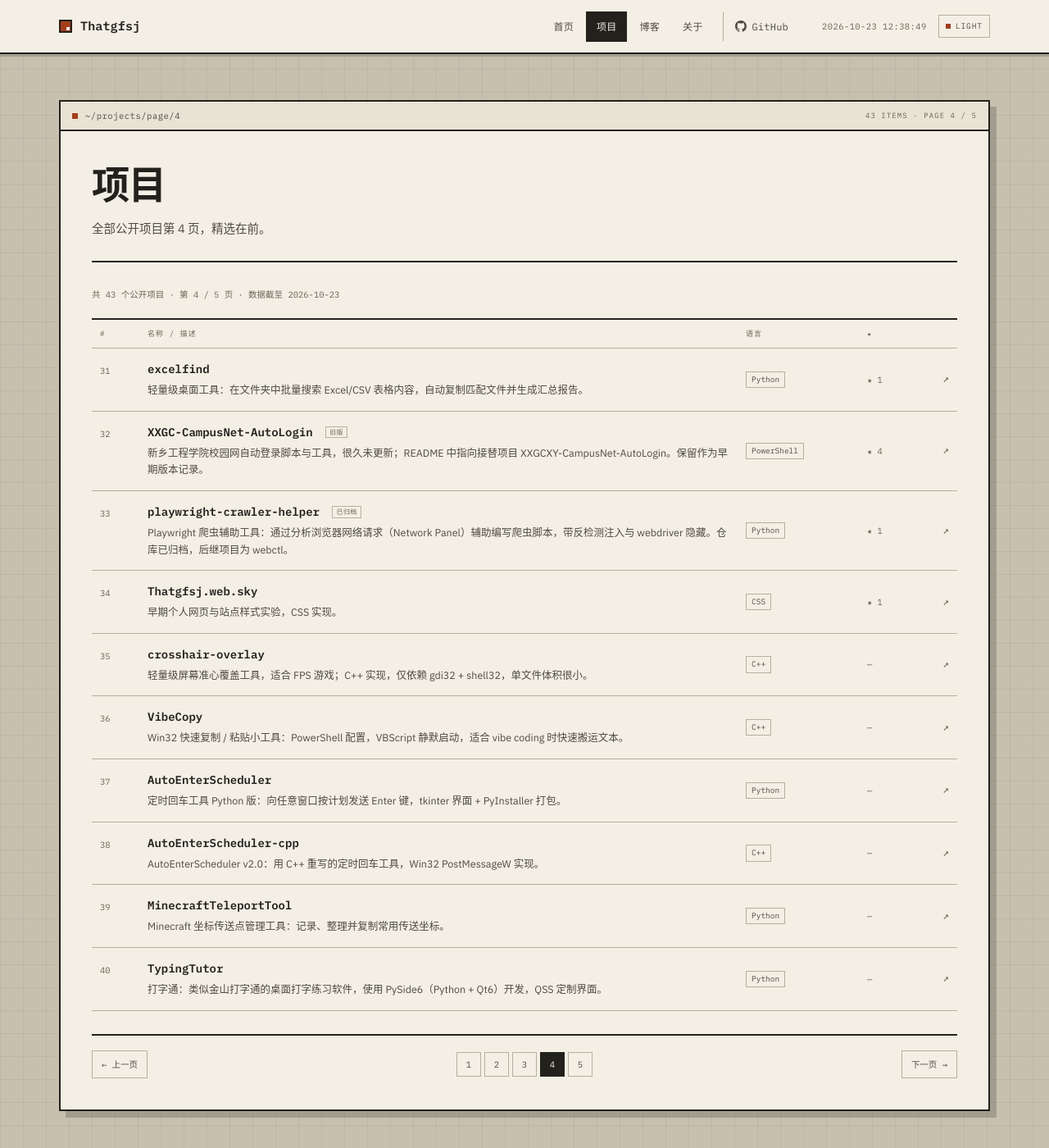
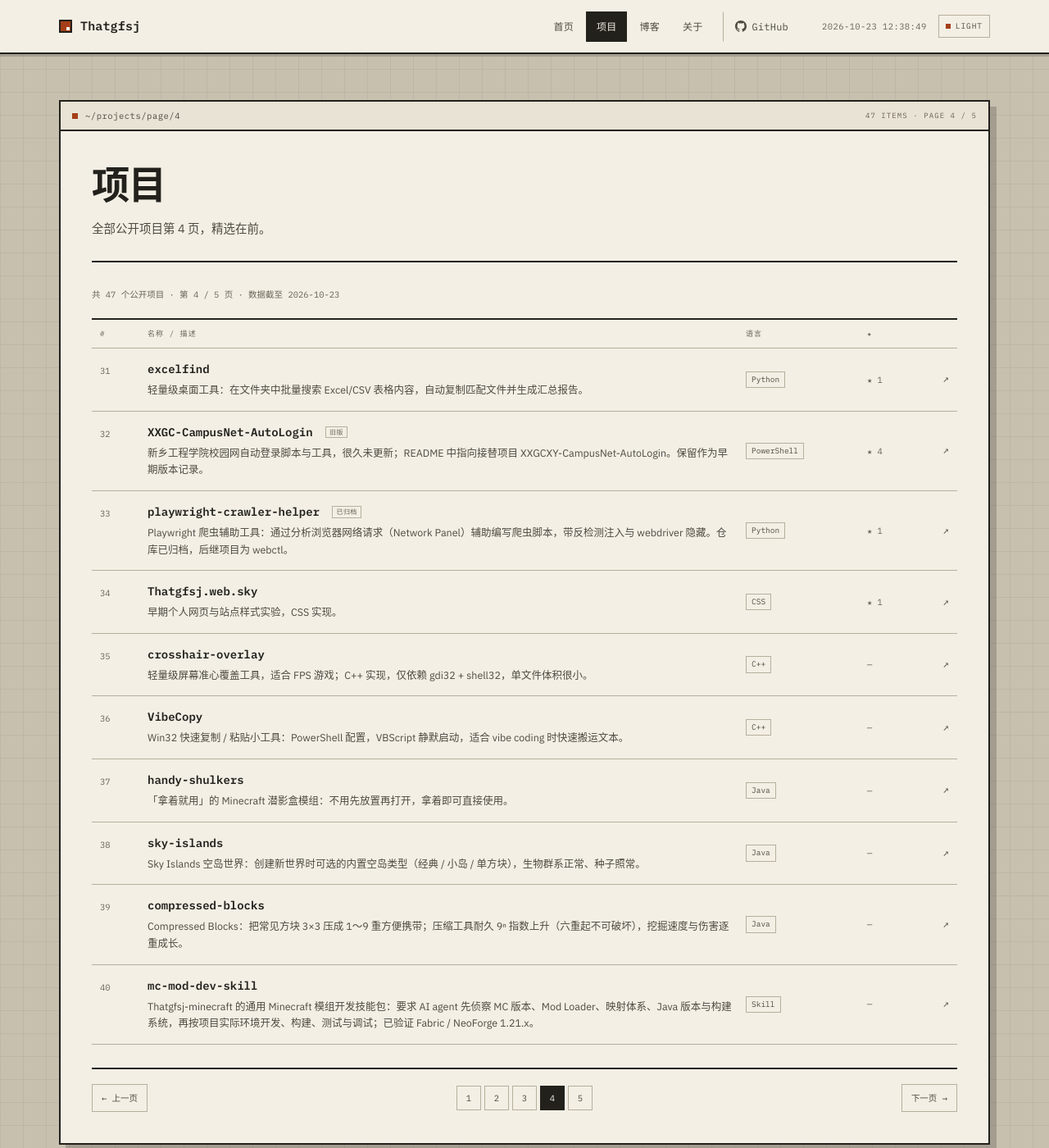
Before and after one commit to Thatgfsj/thatgfsj.github.io, a Jekyll site: the page built from projects/page-4.md, in a window 1280 px wide and 1400 px high. Shown: the whole window at 82% size. Built offline with Jekyll 4.4.1, drawn with Linux system fonts in a browser that asks for light colours.

Commit message:
feat(projects): 补入 Thatgfsj-minecraft 的 4 个组织项目
- handy-shulkers / sky-islands / compressed-blocks / mc-mod-dev-skill
- 项目总数 43 → 47，仍是 10 条/页，共 5 页
- 4 个项目集中放在第 4 页

```diff
--- a/_data/projects.yml
+++ b/_data/projects.yml
@@ -266,6 +266,34 @@
   desc: "Win32 速复贴板：PowerShell 配置 + VBScript 静默启动。"
   desc_full: "Win32 快速复制 / 粘贴小工具：PowerShell 配置，VBScript 静默启动，适合 vibe coding 时快速搬运文本。"
 
+- name: "handy-shulkers"
+  url: "https://github.com/Thatgfsj-minecraft/handy-shulkers"
+  lang: "Java"
+  stars: 0
+  desc: "「拿着就用」的潜影盒：不用放置，直接右键使用。"
+  desc_full: "「拿着就用」的 Minecraft 潜影盒模组：不用先放置再打开，拿着即可直接使用。"
+
+- name: "sky-islands"
+  url: "https://github.com/Thatgfsj-minecraft/sky-islands"
+  lang: "Java"
+  stars: 0
+  desc: "创建世界时可选的内置空岛类型：经典 / 小岛 / 单方块。"
+  desc_full: "Sky Islands 空岛世界：创建新世界时可选的内置空岛类型（经典 / 小岛 / 单方块），生物群系正常、种子照常。"
+
+- name: "compressed-blocks"
+  url: "https://github.com/Thatgfsj-minecraft/compressed-blocks"
+  lang: "Java"
+  stars: 0
+  desc: "压缩方块：3×3 合成 1～9 重，压缩工具耐久按 9ⁿ 增长。"
+  desc_full: "Compressed Blocks：把常见方块 3×3 压成 1～9 重方便携带；压缩工具耐久 9ⁿ 指数上升（六重起不可破坏），挖掘速度与伤害逐重成长。"
+
+- name: "mc-mod-dev-skill"
+  url: "https://github.com/Thatgfsj-minecraft/mc-mod-dev-skill"
+  lang: "Skill"
+  stars: 0
+  desc: "通用 Minecraft 模组开发技能包：先识别版本 / Loader / 映射，再按实际环境开发。"
+  desc_full: "Thatgfsj-minecraft 的通用 Minecraft 模组开发技能包：要求 AI agent 先侦察 MC 版本、Mod Loader、映射体系、Java 版本与构建系统，再按项目实际环境开发、构建、测试与调试；已验证 Fabric / NeoForge 1.21.x。"
+
 - name: "AutoEnterScheduler"
   url: "https://github.com/Thatgfsj-easyRep/AutoEnterScheduler"
   lang: "Python"
```
